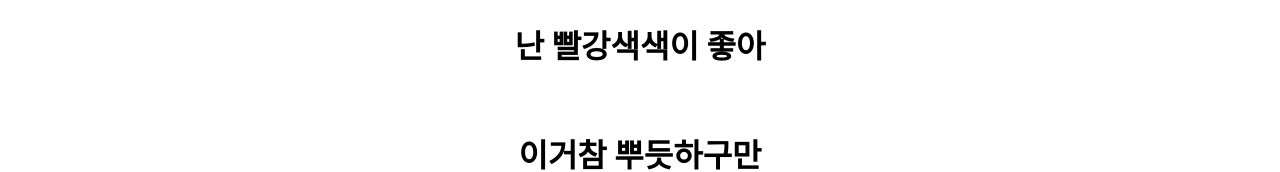
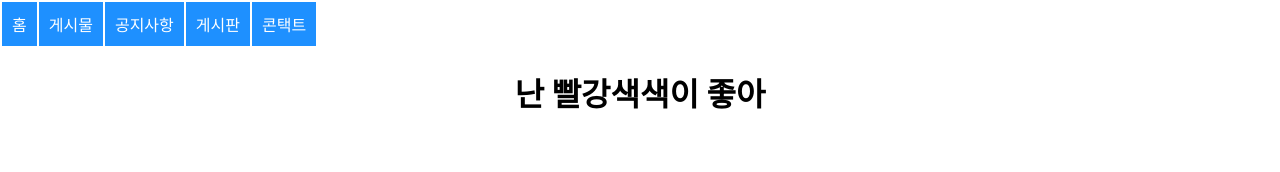
Before and after one commit to westlife0615/iamman, a React (Create React App) app: page / in a window 1280 px wide. Shown: the top 172 px of the page. Built offline with nearby package versions, Linux system fonts and the light colour scheme.

Commit message:
ADD header

```diff
--- a/src/App.tsx
+++ b/src/App.tsx
@@ -3,6 +3,7 @@ import logo from './logo.svg';
 import './App.css';
 import Button from "./components/button/button";
 import {BlogDetail} from "./components/blog-detail/blog-detail";
+import {Header} from "./components/header/header";
 
 const a: JSX.Element = (<div></div>)
 
@@ -16,6 +17,7 @@ function afterClicked() {
 function App() {
     return (
         <div className="App">
+            <Header></Header>
             <BlogDetail color={"빨강색"}></BlogDetail>
         </div>
     );
--- /dev/null
+++ b/src/components/header/header.tsx
@@ -0,0 +1,22 @@
+import React from 'react';
+
+const mystyle = {
+    color: "white",
+    backgroundColor: "DodgerBlue",
+    padding: "10px",
+    fontFamily: "Arial"
+};
+
+export const Header = ()=>{
+    return (
+        <table>
+            <td style={mystyle}>홈</td>
+            <td style={mystyle}>게시물</td>
+            <td style={mystyle}>공지사항</td>
+            <td style={mystyle}>게시판</td>
+            <td style={mystyle}>콘택트</td>
+        </table>
+    )
+}
+
+// export default BlogDetail
```
Also changed, not shown: 1 other file (tests, documents, lock files or other folders).
